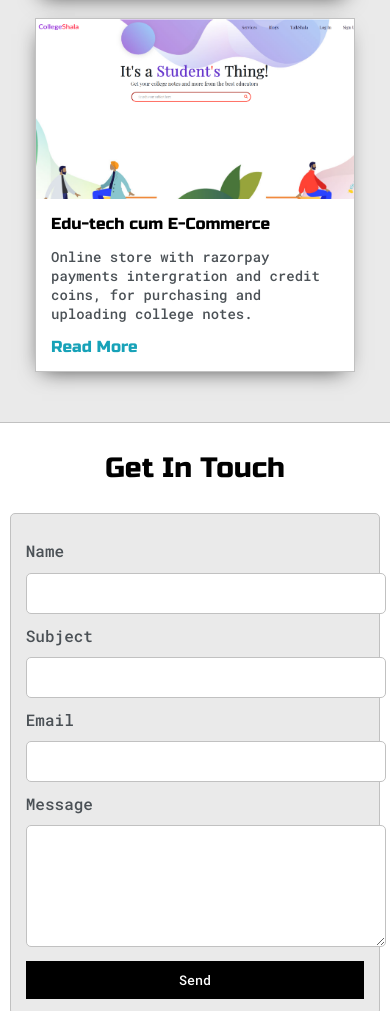
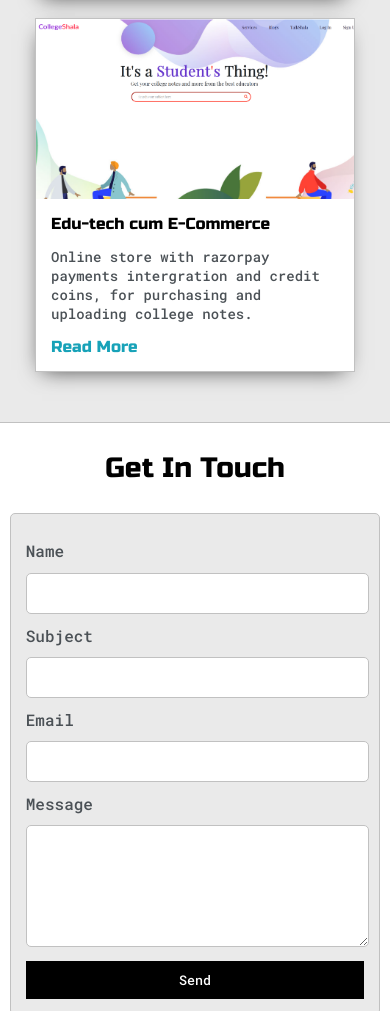
Before and after one commit to mujtaba-basheer/mujtaba-basheer.github.io, a plain HTML site: page index.html in a window 390 px wide. Shown: the part 2531-3542 px from the top of the page. Drawn offline with Linux system fonts and the light colour scheme.

Commit message:
Fixed form styling

```diff
--- a/default.css
+++ b/default.css
@@ -377,7 +377,7 @@ h6 {
 }
 
 .input-field {
-  width: 100%;
+  width: 90%;
   padding: 10px;
   background-color: var(--secondaryColor);
   border-radius: 5px;
@@ -426,4 +426,8 @@ h6 {
   #preview {
     width: 280px;
   }
+
+  .input-field {
+    width: 95%;
+  }
 }
```
